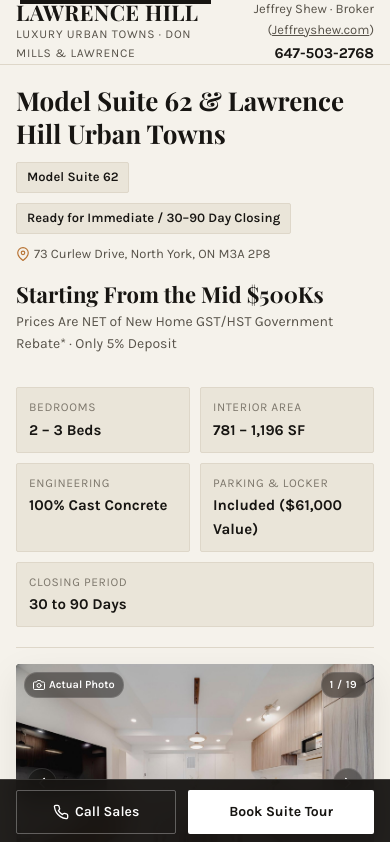
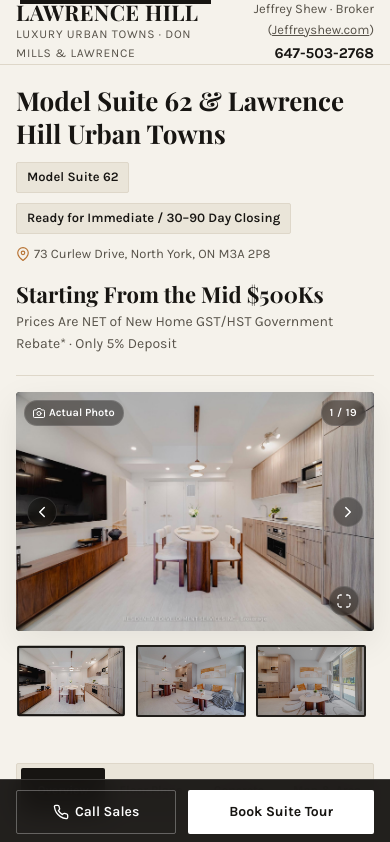
Before and after one commit to fko-job/lawrence-hill-landing, a website: page public/index.html in a window 390 px wide. Shown: the top 842 px of the page. Drawn offline with nearby package versions, Linux system fonts and the light colour scheme; a web font is replaced by a local one.

Commit message:
refactor(hero): remove redundant spec grid to de-clutter masthead

```diff
--- a/public/index.html
+++ b/public/index.html
@@ -189,29 +189,7 @@
             <span class="price-main">Starting From the Mid $500Ks</span>
             <span class="price-note">Prices Are NET of New Home GST/HST Government Rebate* &middot; Only 5% Deposit</span>
           </div>
-          <div class="property-quick-specs">
-            <div class="quick-spec-item">
-              <span class="label">Bedrooms</span>
-              <span class="value">2 &ndash; 3 Beds</span>
-            </div>
-            <div class="quick-spec-item">
-              <span class="label">Interior Area</span>
-              <span class="value">781 &ndash; 1,196 SF</span>
-            </div>
-            <div class="quick-spec-item">
-              <span class="label">Engineering</span>
-              <span class="value">100% Cast Concrete</span>
-            </div>
-            <div class="quick-spec-item">
-              <span class="label">Parking &amp; Locker</span>
-              <span class="value">Included ($61,000 Value)</span>
-            </div>
-            <div class="quick-spec-item">
-              <span class="label">Closing Period</span>
-              <span class="value">30 to 90 Days</span>
-            </div>
-          </div>
-        </div>
+                  </div>
       </div>
     </section>
 
--- a/public/styles.css
+++ b/public/styles.css
@@ -255,26 +255,7 @@ img {
   color: var(--color-ink-muted);
   margin-top: 4px;
 }
-.property-quick-specs {
-  display: flex;
-  flex-wrap: wrap;
-  gap: 20px;
-  font-size: 0.9375rem;
-}
-.quick-spec-item {
-  display: flex;
-  flex-direction: column;
-}
-.quick-spec-item .label {
-  font-size: 0.75rem;
-  color: var(--color-ink-faint);
-  text-transform: uppercase;
-  letter-spacing: 0.05em;
-}
-.quick-spec-item .value {
-  font-weight: 700;
-  color: var(--color-ink);
-}
+
 
 /* Hero Cinematic Gallery Stage */
 .hero-gallery-section {
@@ -2484,23 +2465,7 @@ section, .editorial-section, [id], h1, h2, h3 {
     font-size: 1.375rem !important;
   }
 
-  /* Quick Specs Clean 2-Column Grid */
-  .property-quick-specs {
-    display: grid !important;
-    grid-template-columns: repeat(2, 1fr) !important;
-    gap: 10px !important;
-    margin-top: 16px !important;
-  }
-  .quick-spec-item {
-    background: var(--color-surface-subtle);
-    padding: 10px 12px;
-    border-radius: var(--radius-xs);
-    border: 1px solid var(--color-border);
-    box-sizing: border-box;
-  }
-  .quick-spec-item:last-child {
-    grid-column: span 2;
-  }
+
 
   /* Sub-Nav Bar on Mobile: 4-Column Segmented Bar */
   .tab-label-full {
```
